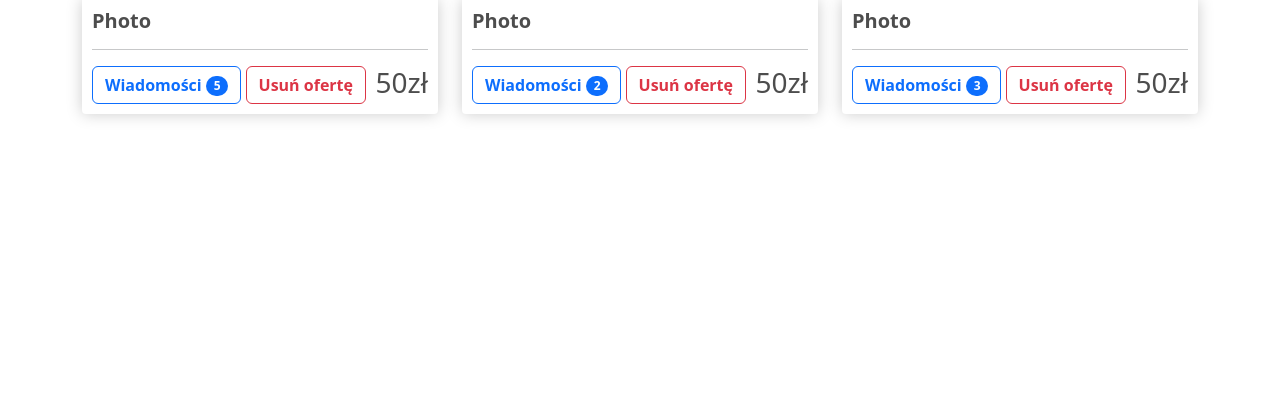
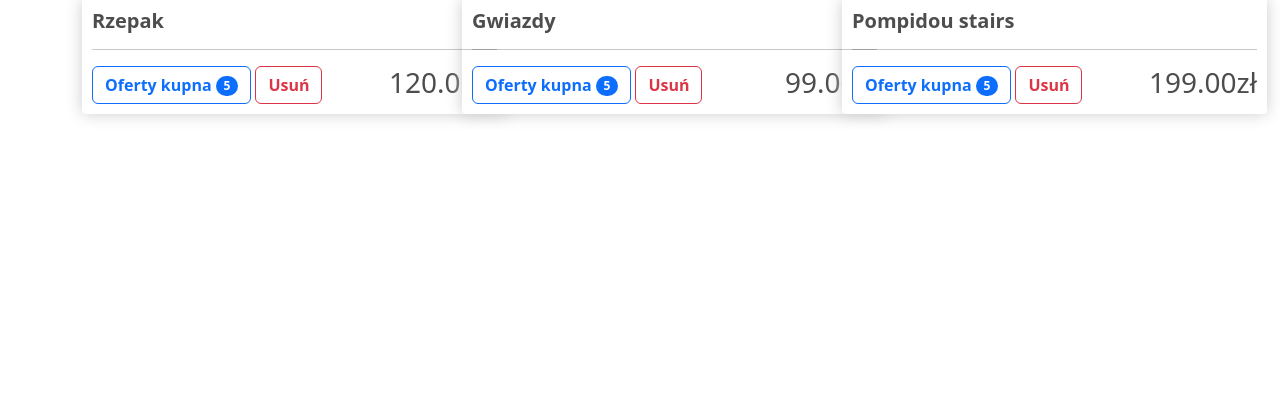
Before and after one commit to LucasGolabek/Web-based-system-for-digital-images-market, a Django app: page /active/ in a window 1280 px wide. Shown: the part 277-697 px from the top of the page. Run offline with Django 4.2, Linux system fonts and the light colour scheme; a user stored in the database is signed in; data comes from the database, SQL or seed files in the repository.

Commit message:
small changes

```diff
--- a/mysite/myapp/templates/marketplace/active_offers.html
+++ b/mysite/myapp/templates/marketplace/active_offers.html
@@ -1,61 +1,22 @@
 {% extends 'marketplace/main.html' %}
 {% load static %}
 {% block content %}
-<div class="row">
-
-        <div class="col-lg-4">
-            <img class="thumbnail" src="{% static 'images/placeholder1.jpg' %}">
-            <div class="box-element product">
-                <h5><strong>Photo</strong></h5>
-                <hr>
-                <a class="btn btn-outline-primary" href="{% url 'messages_p' %}" ><strong>Wiadomości</strong>
-                    <span class="badge rounded-pill bg-primary">
-                        5
-                        <span class="visually-hidden">unread messages</span>
-                    </span>
-
-                </a>
-                <a class="btn btn-outline-danger" href="#"><strong>Usuń ofertę</strong></a>
-                <h3 style="display:inline-block;float: right">50zł</h3>
-
-            </div>
-        </div>
-
-        <div class="col-lg-4">
-            <img class="thumbnail" src="{% static 'images/placeholder.png' %}">
-            <div class="box-element product">
-                <h5><strong>Photo</strong></h5>
-                <hr>
-                <a class="btn btn-outline-primary" href="{% url 'messages_p' %}" ><strong>Wiadomości</strong>
-                    <span class="badge rounded-pill bg-primary">
-                        2
-                        <span class="visually-hidden">unread messages</span>
-                    </span>
-                </a>
-                <a class="btn btn-outline-danger" href="#"><strong>Usuń ofertę</strong></a>
-                <h3 style="display:inline-block;float: right">50zł</h3>
-            </div>
+<div class="row" style="margin-bottom: 20px;">
+    {% for active in actives %}
+    <div class="col-lg-4" style="margin-bottom: 20px;">
+        <img class="thumbnail" src="{{active.imageURL}}">
+        <div class="box-element product">
+            <h5><strong>{{active.name}}</strong></h5>
+            <hr>
+            <a class="btn btn-outline-primary" href="{% url 'messages_p' %}" ><strong>Oferty kupna</strong>
+                <span class="badge rounded-pill bg-primary">5<span class="visually-hidden">unread messages</span></span>
+            </a>
+            <a class="btn btn-outline-danger" href="#"><strong>Usuń</strong></a>
+            <h3 style="display:inline-block; float:right;">{{active.price|floatformat:2}}zł</h3>
 
         </div>
-
-        <div class="col-lg-4">
-            <img class="thumbnail" src="{% static 'images/placeholder2.jpg' %}">
-            <div class="box-element product">
-                <h5><strong>Photo</strong></h5>
-                <hr>
-                <a class="btn btn-outline-primary" href="{% url 'messages_p' %}" ><strong>Wiadomości</strong>
-                    <span class="badge rounded-pill bg-primary">
-                        3
-                        <span class="visually-hidden">unread messages</span>
-                    </span>
-                </a>
-                <a class="btn btn-outline-danger" href="#"><strong>Usuń ofertę</strong></a>
-                <h3 style="display:inline-block;float: right">50zł</h3>
-            </div>
-
-
-        </div>
-
     </div>
+    {% endfor %}
+</div>
 
 {% endblock content %}
--- a/mysite/myapp/templates/marketplace/mainpage.html
+++ b/mysite/myapp/templates/marketplace/mainpage.html
@@ -10,7 +10,7 @@
                 <hr>
                 <a class="btn btn-outline-secondary" href="{% url 'buy' product.id %}" ><strong>Zaproponuj kupno</strong></a>
                 <a class="btn btn-outline-success" href="{% url 'product' product.id  %}"><strong>Zobacz</strong></a>
-                <h3 style="display:inline-block;float: right">{{product.price|floatformat:2}}zł</h3>
+                <h3 style="display:inline-block; float:right;">{{product.price|floatformat:2}}zł</h3>
 
             </div>
         </div>
--- a/mysite/myapp/views.py
+++ b/mysite/myapp/views.py
@@ -1,4 +1,4 @@
-from django.shortcuts import render, redirect, get_object_or_404
+from django.shortcuts import render, redirect, get_object_or_404, get_list_or_404
 from django.http import HttpResponse
 import datetime
 from django.contrib.auth.forms import UserCreationForm
@@ -20,7 +20,9 @@ def mainpage(request):
 
 @login_required(login_url='login')
 def active(request):
-    context = {}
+    actives = Product.objects.filter(pk__in=[1,2,5])
+    print(actives)
+    context = {'actives':actives}
     return render(request, 'marketplace/active_offers.html', context)
 
 
--- a/mysite/static/css/main.css
+++ b/mysite/static/css/main.css
@@ -9,14 +9,15 @@ h1,h2,h3,h4,h5,h6{
 }
 
 .box-element{
+    min-width: 425px;
 	box-shadow:hsl(0, 0%, 80%) 0 0 16px;
 	background-color: #fff;
 	border-radius: 4px;
 	padding: 10px;
-	width: 100%;
 }
 
 .thumbnail{
+    min-width:425px;
 	width: 100%;
 	height: 200px;
 	-webkit-box-shadow: -1px -3px 5px -2px rgba(214,214,214,1);
@@ -24,9 +25,9 @@ h1,h2,h3,h4,h5,h6{
     box-shadow: -1px -3px 5px -2px rgba(214,214,214,1);
 }
 
-
 .product{
 	border-radius: 0 0 4px 4px;
+
 }
 
 .bg-dark{
@@ -65,27 +66,6 @@ h1,h2,h3,h4,h5,h6{
     border-bottom: 1px solid #ececec;
 
 }
-
-.quantity{
-	display: inline-block;
-	font-weight: 700;
-	padding-right:10px;
-
-
-}
-
-.chg-quantity{
-	width: 12px;
-	cursor: pointer;
-	display: block;
-	margin-top: 5px;
-	transition:.1s;
-}
-
-.chg-quantity:hover{
-	opacity: .6;
-}
-
 
 .hidden{
 	display: none!important;
```
